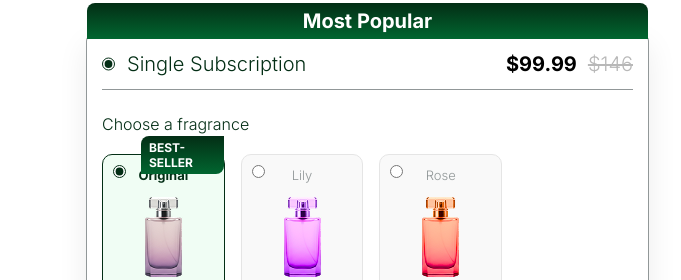
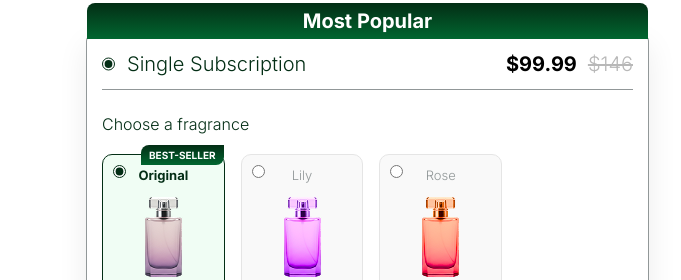
Before and after one commit to asha-16/cube-ui-assignment, a plain HTML site: page index.html in a window 1280 px wide. Shown: the part 1094-1374 px from the top of the page, 599-1280 px from the left. Drawn offline with Linux system fonts and the light colour scheme.

Commit message:
modified best-seller badge in products page

```diff
--- a/css/main.css
+++ b/css/main.css
@@ -477,15 +477,14 @@ body {
 }
 
 .badge-best-seller {
-  background: var(--gradient-primary);
+  background: linear-gradient(180deg, #032E15 0%, #016630 100%);
   color: var(--color-white);
   padding: 4px 8px;
   border-top-left-radius: 8px;
   border-bottom-right-radius: 8px;
-  font-size: var(--fs-xxs);
+  font-size: 10px;
   font-weight: var(--fw-bold);
-  position: absolute;
-  top: 0;
+  position: absolute; top: 0;
   left: 38px;
   transform: translateY(-50%);
 }
```
